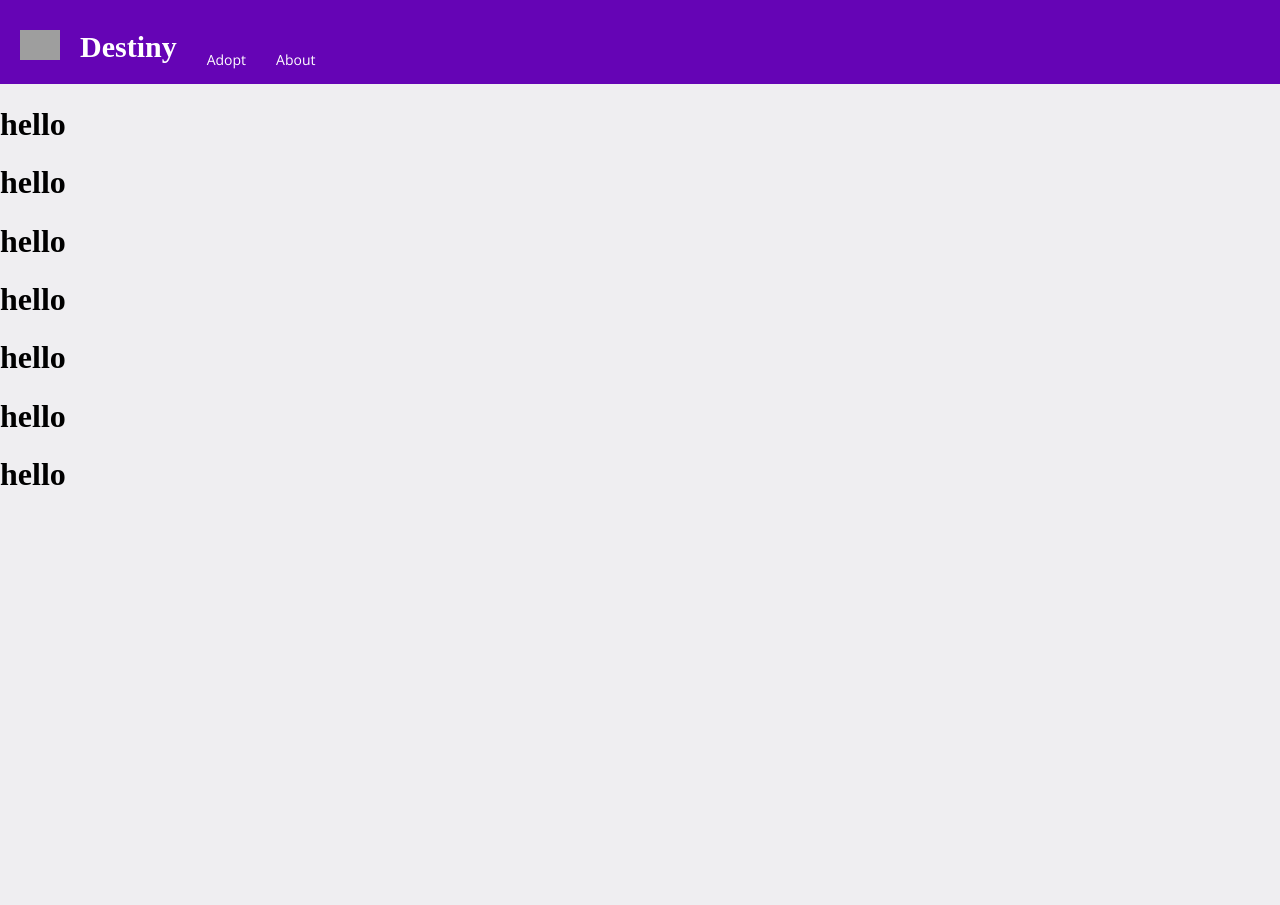
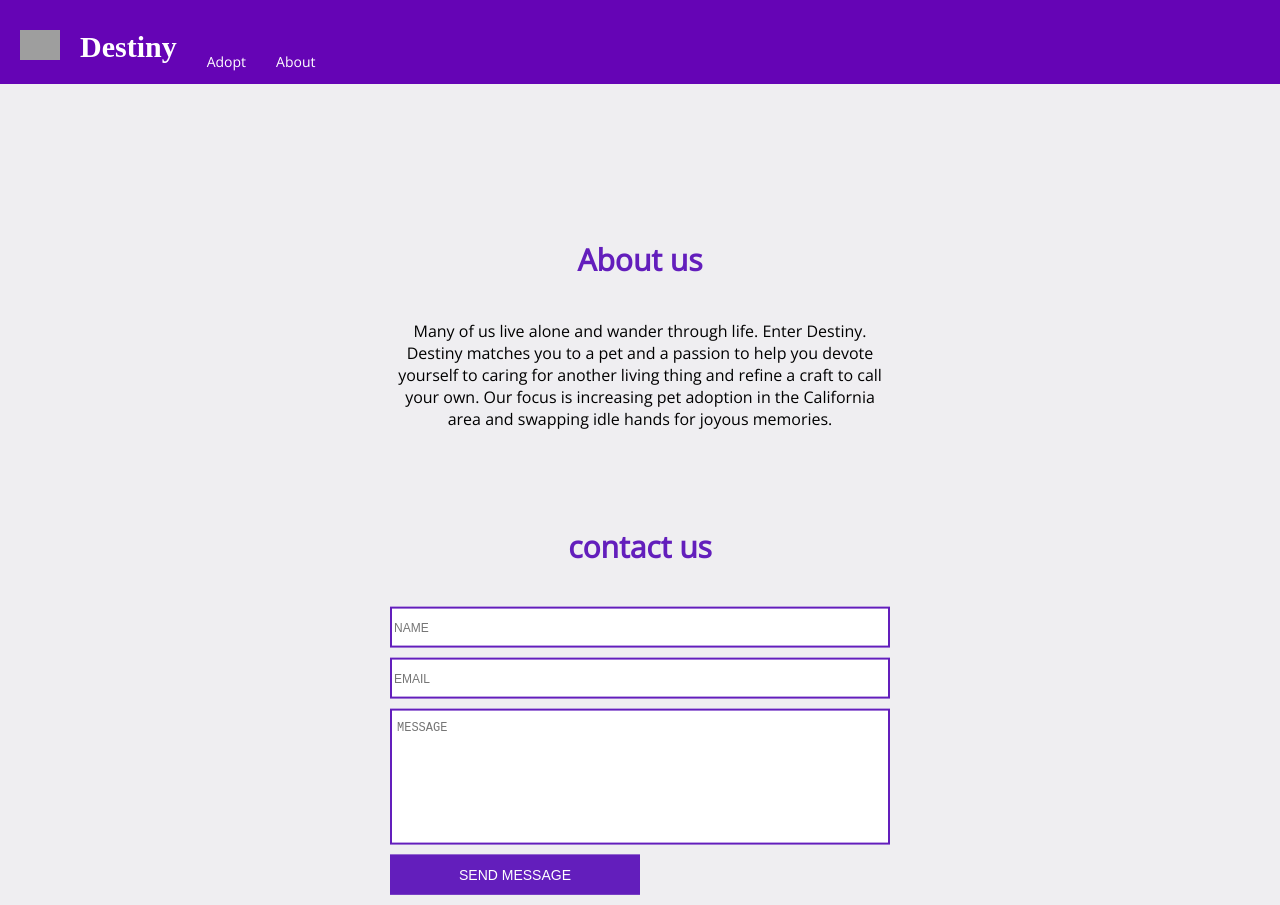
Before and after one commit to ainneo/destiny-hackathon-deploy, a React (Create React App) app in the folder destiny-app/: page /about in a window 1280 px wide. Before the commit the page ends 800 px from the top, so only its background shows below. Built offline with nearby package versions, Linux system fonts and the light colour scheme; grey boxes are pictures that could not be loaded; a web font is replaced by a local one.

Commit message:
create contact form

```diff
--- a/destiny-app/src/Main.js
+++ b/destiny-app/src/Main.js
@@ -29,7 +29,7 @@ const Main = () => {
     //api call for main grid
     useEffect(()=>{
         // fetch('./petfinder.json')
-        fetch('https://api.destinypets.space/pets?count=20')
+        fetch('https://api.destinypets.space/pets?count=25')
           .then((res)=>res.json())
           .then((data)=>{
             // console.log(data); //test
--- a/destiny-app/src/components/About.js
+++ b/destiny-app/src/components/About.js
@@ -1,18 +1,86 @@
-import React from 'react';
+import React from "react";
+import './styles/StyledPetPage.css'
+
+// const About = () => {
+
+//   return (
+//     <div className="wrapper">
+//     <div className="inner-wrapper">
+
+//      <div className="text-wrapper column">
+//     </div>
+//   </div>
+//  </div>
+//   )
+// };
+
+// export default About;
+
 
 const About = () => {
+  const [inputs, setInputs] = React.useState({name: '', email: '', message: ''});
 
+  const handleInputChange = (e) => {
+      e.persist();
+      setInputs(inputs => ({...inputs, [e.target.name]: e.target.value}));
+  }
+
+  const sendMessage = (e) => {
+      if (e) e.preventDefault();
+      const message = inputs.message;
+      const messageEnter = message.replace(/\r\n|\r|\n/g,"%0D%0A").replace(' ',"%20");
+      const request = "mailto:YOUREMAIL?subject=Email%20from%20"
+          +inputs.name+"/"
+          +inputs.email+"&body="
+          +messageEnter;
+      document.location = request;
+  }
   return (
-   <div>
-   <h1>hello</h1>
-   <h1>hello</h1>
-   <h1>hello</h1>
-   <h1>hello</h1>
-   <h1>hello</h1>
-   <h1>hello</h1>
-   <h1>hello</h1>
-   </div>
+    <div className="contact__wrap">
+      <div className='about-wrapper'>
+      <h3>About us</h3>
+        <p>Many of us live alone and wander through life. Enter Destiny.
+          Destiny matches you to a pet and a passion to help you devote yourself
+          to caring for another living thing and refine a craft to call your own.
+          Our focus is increasing pet adoption in the California area and swapping
+          idle hands for joyous memories.
+        </p>
+      </div>
+      <div className='about-wrapper'>
+      <h3>contact us</h3>
+      </div>
+      <form
+        onSubmit={e=>sendMessage(e)}
+        className="contact__form">
+          <input
+            value={inputs.name}
+            onChange={e=>handleInputChange(e)}
+            type="text" name="name"
+            placeholder="name"
+            title="Your name"
+            maxLength="50"
+            required/>
+          <input
+            value={inputs.email}
+            onChange={e=>handleInputChange(e)}
+            type="email" name="email"
+            placeholder="email"
+            title="Your email"
+            maxLength="50"
+            required/>
+          <textarea
+            value={inputs.message}
+            onChange={e=>handleInputChange(e)}
+            type="text" name="message"
+            placeholder="message"
+            title="Your message"
+            maxLength="550"
+            required/>
+          <input
+            type="submit"
+            value="send message"/>
+      </form>
+    </div>
   )
-};
-
-export default About;
+}
+export default About
--- a/destiny-app/src/components/Adopt.js
+++ b/destiny-app/src/components/Adopt.js
@@ -24,14 +24,13 @@ const Adopt = ({ petId }) => {
      { petPage.map( pet =>{
        return(
          <div className="wrapper">
-
            <div className="inner-wrapper">
             <div className="img-wrapper columm"> <img className='pet-img' src={pet.animal.primary_photo_cropped_url}></img></div>
             <div className="text-wrapper column">
-              <h1>Name: {pet.animal.name}</h1>
+              <h3>Name: {pet.animal.name}</h3>
               <p>{pet.animal.description}</p>
            </div>
-        </div>
+         </div>
         </div>
        )
      }
--- a/destiny-app/src/components/styles/StyledPetPage.css
+++ b/destiny-app/src/components/styles/StyledPetPage.css
@@ -1,5 +1,6 @@
 body{
     background-color: #efeef1;
+    font-family: 'Open Sans', sans-serif;
 }
 
 .wrapper{
@@ -20,17 +21,18 @@ body{
 
 .column{
   width: 40%;
-  padding: 10px
+  padding-left: 30px
 }
 
 
 .pet-img{
   object-fit: cover;
   width: 100%;
+  padding:10px
 }
 
-
-@media screen and (max-width: 800px) {
+/* //mobile */
+@media screen and (max-width: 700px) {
   .inner-wrapper{
     margin: 20px;
     display: block;
@@ -38,6 +40,86 @@ body{
   .column{
     width: 100%;
   }
+}
 
 
+
+/* About/Form Styles*/
+
+.about-wrapper{
+  max-width: 500px;
+  margin: 0 auto;
+  padding-top:40px
 }
+
+
+.contact__wrap{
+  text-align: center;
+  transform: translateY(10%);
+}
+
+h3{
+  margin: 0;
+  font-size:30px;
+  margin-bottom: 40px;
+  color: #631ebc;
+}
+
+.about-wrapper > h3{
+  padding-top: 40px;
+  margin: 0;
+  font-size:30px;
+  margin-bottom: 40px;
+  color: #631ebc;
+}
+
+.contact__form{
+    display: flex;
+    flex-direction: column;
+    width: 100%;
+    max-width: 500px;
+    margin: 0 auto;
+}
+.contact__form input{
+    height: 35px;
+    border: 2px solid #631ebc;
+    /* padding-left: 5px; */
+    margin-bottom: 10px;
+    transition: .2s;
+}
+.contact__form input:hover{
+    border: 2px solid #ff8080;
+}
+
+.contact__form input::placeholder{
+    text-transform: uppercase;
+    font-size: 12px;
+}
+.contact__form textarea{
+    height: 120px;
+    border: 2px solid #631ebc;
+    resize: none;
+    padding-left: 5px;
+    padding-top: 10px;
+    margin-bottom: 10px;
+}
+.contact__form textarea::placeholder{
+    text-transform: uppercase;
+    font-size: 12px;
+}
+.contact__form textarea:hover{
+     border: 2px solid #ff8080;
+}
+.contact__form input[type="submit"]{
+    height: 40px;
+    font-size: 14px;
+    color: #fff;
+    background: #631ebc;
+    text-transform: uppercase;
+    width: 50%;
+    transition: .2s;
+}
+.contact__form input[type="submit"]:hover{
+    font-size: 16px;
+    border: 0;
+}
```
